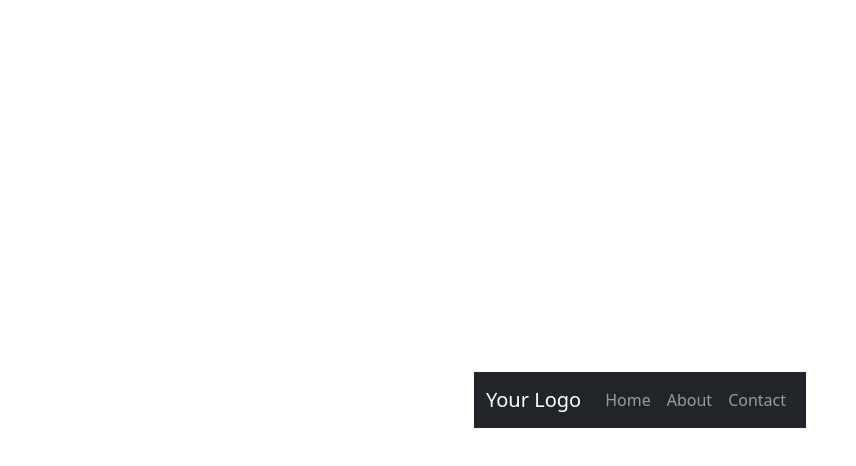
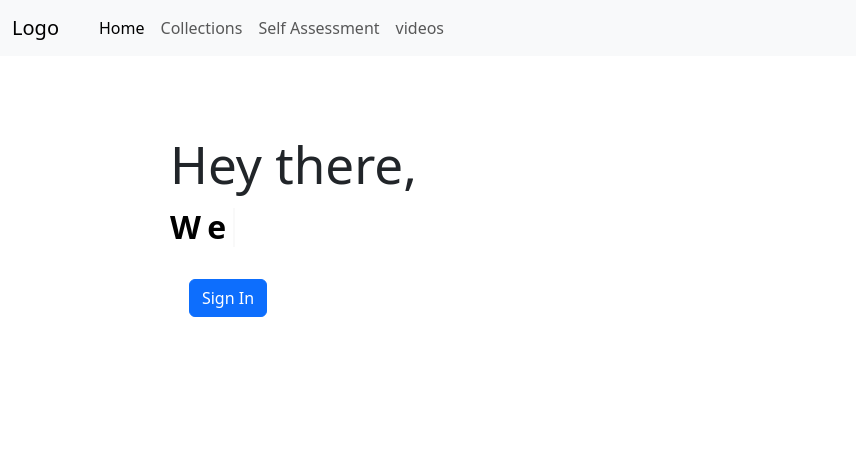
Before and after one commit to Suchismita04/CreezyShiksha, a React (Vite) app in the folder frontend/: page / in a window 1280 px wide. Shown: the top 466 px of the page, without its empty margins (0-856 px from the left). Built offline with nearby package versions, Linux system fonts and the light colour scheme.

Commit message:
add design

```diff
--- a/frontend/package.json
+++ b/frontend/package.json
@@ -10,8 +10,11 @@
     "preview": "vite preview"
   },
   "dependencies": {
+    "bootstrap": "^5.3.3",
     "react": "^18.2.0",
-    "react-dom": "^18.2.0"
+    "react-bootstrap": "^2.10.1",
+    "react-dom": "^18.2.0",
+    "tailwindcss": "^3.4.1"
   },
   "devDependencies": {
     "@types/react": "^18.2.55",
--- a/frontend/src/App.jsx
+++ b/frontend/src/App.jsx
@@ -1,13 +1,15 @@
 import { useState } from 'react'
 import './App.css'
-import Home from './pages/home'
+import Home from './pages/Home'
+import Nav from './components/Nav'
 
 
 function App() {
-  const [count, setCount] = useState(0)
+
 
   return (
     <>
+     <Nav/>
      <Home/>
     </>
   )
--- a/frontend/src/components/Nav.jsx
+++ b/frontend/src/components/Nav.jsx
@@ -1,46 +1,46 @@
 // src/components/Navbar.jsx
 import React from 'react';
 import 'bootstrap/dist/css/bootstrap.min.css';
+import "./style.css";
+
 
 const Nav = () => {
   return (
-    <nav className="navbar navbar-expand-lg navbar-dark bg-dark">
+    <>
+    <nav className="navbar navbar-expand-lg bg-body-tertiary">
   <div className="container-fluid">
-        <a className="navbar-brand" href="#">
-          Your Logo
-        </a>
-        <button
-          className="navbar-toggler"
-          type="button"
-          data-bs-toggle="collapse"
-          data-bs-target="#navbarNav"
-          aria-controls="navbarNav"
-          aria-expanded="false"
-          aria-label="Toggle navigation"
-        >
+    <a className="navbar-brand" href="#">Logo</a>
+    <button className="navbar-toggler" type="button" data-bs-toggle="collapse" data-bs-target="#navbarSupportedContent" aria-controls="navbarSupportedContent" aria-expanded="false" aria-label="Toggle navigation">
       <span className="navbar-toggler-icon"></span>
     </button>
-        <div className="collapse navbar-collapse" id="navbarNav">
-          <ul className="navbar-nav">
+    <div className="collapse navbar-collapse" id="navbarSupportedContent">
+      <ul className="navbar-nav me-auto mb-2 mb-lg-0 mx-3">
+        <li className="nav-item">
+          <a className="nav-link active" aria-current="page" href="#">Home</a>
+        </li>
+        <li className="nav-item">
+          <a className="nav-link" href="#">Collections</a>
+        </li>
         <li className="nav-item">
           <a className="nav-link" href="#">
-                Home
+            Self Assessment
           </a>
         </li>
         <li className="nav-item">
-              <a className="nav-link" href="#">
-                About
-              </a>
-            </li>
-            <li className="nav-item">
-              <a className="nav-link" href="#">
-                Contact
-              </a>
+          <a className="nav-link" href='#'>videos</a>
         </li>
       </ul>
+      {/* <div className="d-flex" >
+      <a className="nav-link rounded-circle zindex-fixed bg-success" href='#'></a>
+      </div> */}
     </div>
   </div>
 </nav>
+
+
+
+
+    </>
   );
 };
 
--- /dev/null
+++ b/frontend/src/components/style.css
@@ -0,0 +1,8 @@
+.navbar{
+    display: flex;
+    position: absolute;
+    top: 0px;
+    left: 0px;
+    width: 100vw;
+    background-color: rgb(130, 218, 240);
+}
--- /dev/null
+++ b/frontend/src/pages/Animetion.css
@@ -0,0 +1,30 @@
+@import url(https://fonts.googleapis.com/css?family=Anonymous+Pro);
+/* Base */
+h2 {
+  position: relative;
+  color: hsl(0, 0%, 0%);
+  font-weight: bold;
+  letter-spacing: 7px;
+  overflow: hidden;
+  border-right: 2px solid hsl(0, 0%, 0%);
+  white-space: nowrap;
+  animation: typewriter infinite steps(44) 5s  normal both,
+    blinkTextCursor 50ms infinite;
+}
+
+@keyframes typewriter {
+  from {
+    width: 0;
+  }
+  to {
+    width: 710px;
+  }
+}
+@keyframes blinkTextCursor {
+  from {
+    border-right-color: hsl(0, 0%, 80%);
+  }
+  to {
+    border-right-color: transparent;
+  }
+}
--- a/frontend/src/pages/Home.jsx
+++ b/frontend/src/pages/Home.jsx
@@ -1,11 +1,17 @@
 import React from 'react';
 import 'bootstrap/dist/css/bootstrap.min.css';
-import Nav from '../components/Nav';
+import "./Animetion.css"
 
 const Home= () => {
   return (
     <>
-    <Nav/>
+     <div className='container' style={{"position": "absolute","left": "158px","top":"120px"}}>
+
+      <h1 className='d-flex my-3 '>Hey there,</h1>
+      <h2 className='d-flex my-2 animated-text'>Welcome to CreezyShiksha</h2>
+      <a role='button' className="btn btn-primary my-4" style={{"position":"relative","right":"500px"}}>Sign In</a>
+     </div>
+
     </>
   )
 }
--- /dev/null
+++ b/frontend/tailwind.config.js
@@ -0,0 +1,8 @@
+/** @type {import('tailwindcss').Config} */
+export default {
+  content: [],
+  theme: {
+    extend: {},
+  },
+  plugins: [],
+}
```
Also changed, not shown: 1 other file (tests, documents, lock files or other folders). Lines whose indentation alone changed are shown as unchanged.
